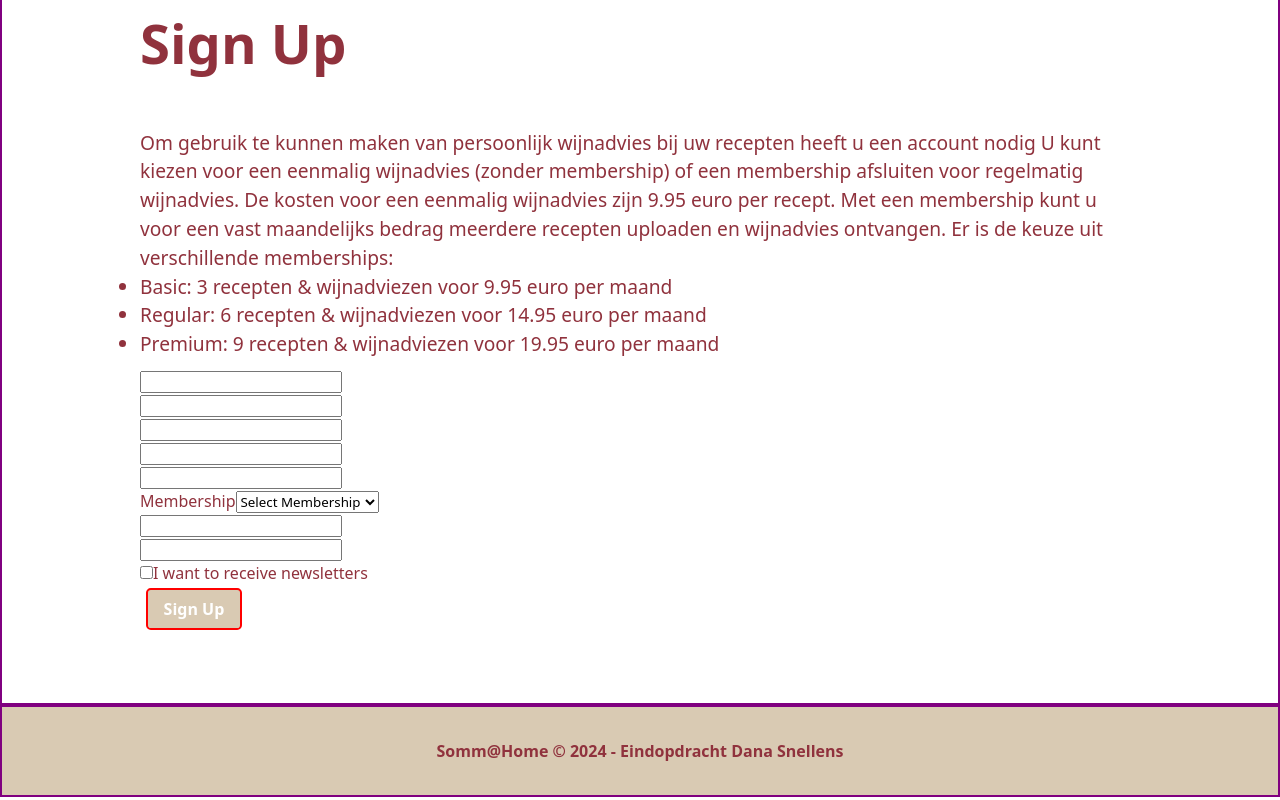
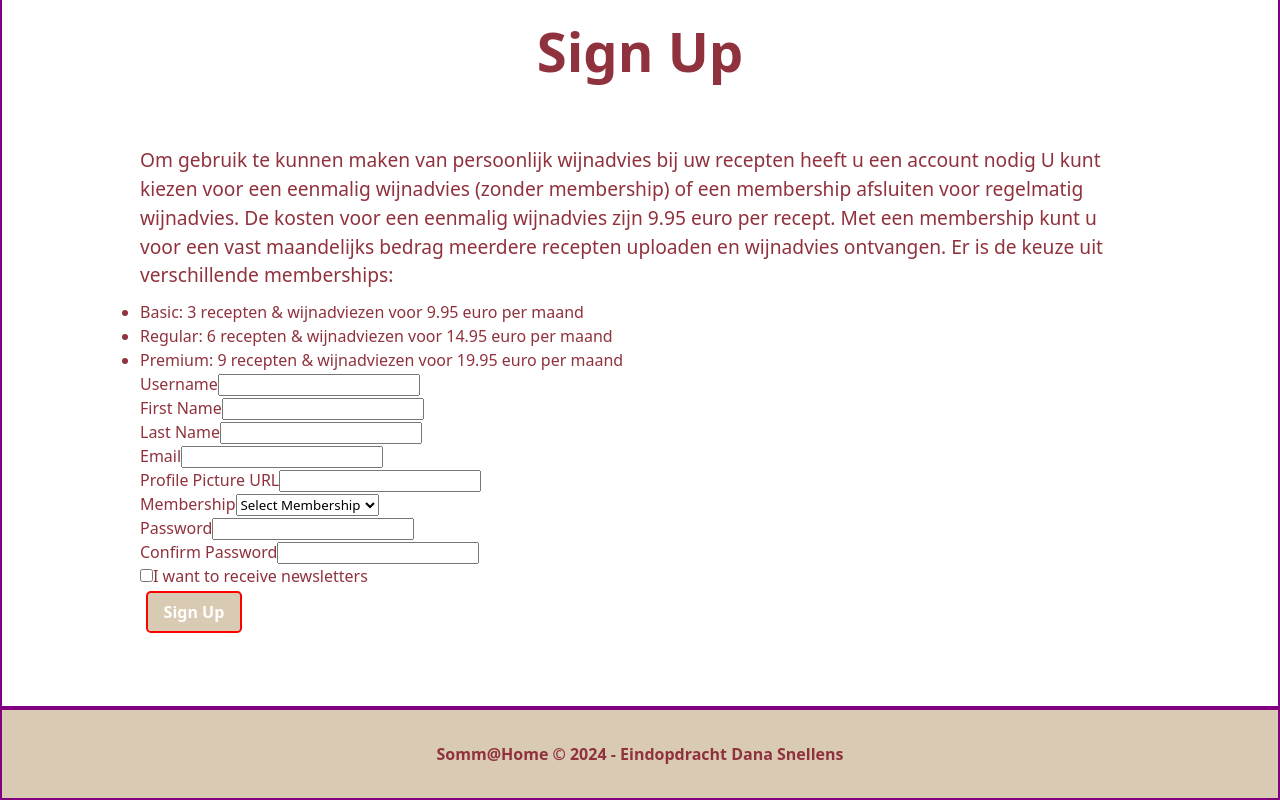
Before and after one commit to DanaSnellens/Frontend_Eindopdracht_SommelierAtHome, a React (Vite) app: page /register in a window 1280 px wide. Shown: the part 599-1399 px from the top of the page. Built offline with nearby package versions, Linux system fonts and the light colour scheme.

Commit message:
Sign-up page aangepast. Bij indrukken van de sign-up button crashte de backend en rerunt niet meer (toeval?)

```diff
--- a/src/components/navigation/Navigation.jsx
+++ b/src/components/navigation/Navigation.jsx
@@ -9,6 +9,7 @@ function Navigation() {
 const { isAuth, user, logout } = useContext(AuthContext);
 
     return (
+        <>
             <nav className=  "main-navigation outer-content-container">
                 <div className= "inner-nav-container">
                     <ul className="main-navigation-links">
@@ -32,15 +33,15 @@ const { isAuth, user, logout } = useContext(AuthContext);
                         )}
                     </ul>
                 </div>
+            </nav>
             <div className="is-auth-nav outer-content-container">
                 <div className="is-auth-nav-container inner-nav-container">
 
                 </div>
-
             </div>
+        </>
 
 
-        </nav>
     )
 }
 
--- a/src/pages/signUpPage/SignUpPage.jsx
+++ b/src/pages/signUpPage/SignUpPage.jsx
@@ -36,14 +36,14 @@ function SignUpPage() {
         setLoading(true);
 
         try {
-            const response = await axios.post('http://localhost:8080/signup', {
+            const response = await axios.post('http://localhost:8080/register', {
                 email: data.email,
                 username: data.username,
                 password: data.password,
             },{
                 cancelToken: source.token,
             });
-            console.log(response);
+            console.log(response.data);
             navigate('/signin');
         } catch (e) {
             console.error(e);
@@ -56,20 +56,21 @@ function SignUpPage() {
     <>
         <section className="section-sign-up outer-content-container">
             <div className="inner-content-container__text-restriction">
-                <form onSubmit={handleSubmit(handleFormSubmit)} className= "sign-up-form">
                 <h1>Sign Up</h1>
                     <p>Om gebruik te kunnen maken van persoonlijk wijnadvies bij uw recepten heeft u een account nodig
                         U kunt kiezen voor een eenmalig wijnadvies (zonder membership) of een membership afsluiten voor regelmatig wijnadvies.
                         De kosten voor een eenmalig wijnadvies zijn 9.95 euro per recept. Met een membership kunt u voor een vast maandelijks bedrag
                         meerdere recepten uploaden en wijnadvies ontvangen. Er is de keuze uit verschillende memberships:
+                    </p>
                     <ul>
                         <li>Basic: 3 recepten & wijnadviezen voor 9.95 euro per maand </li>
                         <li>Regular: 6 recepten & wijnadviezen voor 14.95 euro per maand</li>
                         <li>Premium: 9 recepten & wijnadviezen voor 19.95 euro per maand</li>
                     </ul>
-                    </p>
+
+                <form onSubmit={handleSubmit(handleFormSubmit)} className= "sign-up-form">
                     <Input
-                        label="Username"
+                                labelText="Username"
                                 name="username"
                                 register={register}
                                 validation={{ required: "Username is required" }}
@@ -77,7 +78,7 @@ function SignUpPage() {
                             />
 
                             <Input
-                        label="First Name"
+                                labelText="First Name"
                                 name="firstName"
                                 register={register}
                                 validation={{ required: "First Name is required" }}
@@ -85,7 +86,7 @@ function SignUpPage() {
                             />
 
                             <Input
-                        label="Last Name"
+                                labelText="Last Name"
                                 name="lastName"
                                 register={register}
                                 validation={{ required: "Last Name is required" }}
@@ -93,7 +94,7 @@ function SignUpPage() {
                             />
 
                             <Input
-                        label="Email"
+                                labelText="Email"
                                 name="email"
                                 type="email"
                                 register={register}
@@ -105,7 +106,7 @@ function SignUpPage() {
                             />
 
                             <Input
-                        label="Profile Picture URL"
+                                labelText="Profile Picture URL"
                                 name="profilePictureUrl"
                                 type="url"
                                 register={register}
@@ -138,7 +139,7 @@ function SignUpPage() {
                             </div>
 
                             <Input
-                        label="Password"
+                                labelText="Password"
                                 name="password"
                                 type="password"
                                 register={register}
@@ -153,7 +154,7 @@ function SignUpPage() {
                             />
 
                             <Input
-                        label="Confirm Password"
+                                labelText="Confirm Password"
                                 name="passwordCheck"
                                 type="password"
                                 register={register}
@@ -172,7 +173,7 @@ function SignUpPage() {
                                 </label>
                             </div>
 
-                    <Button type="submit">Sign Up</Button>
+                            <Button type="submit" disabled={loading}>Sign Up</Button>
                 </form>
             </div>
         </section>
```
Lines whose indentation alone changed are shown as unchanged.
